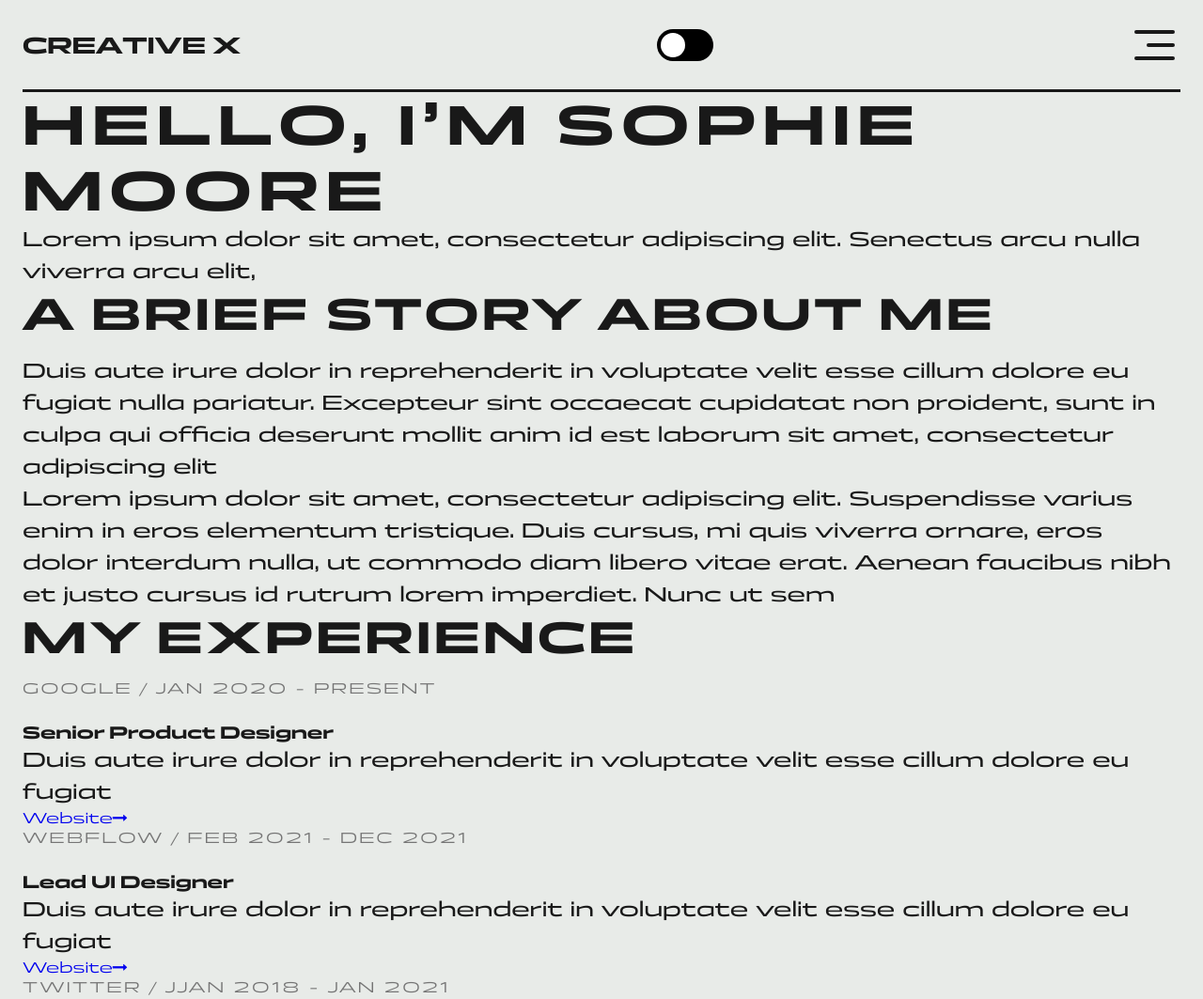
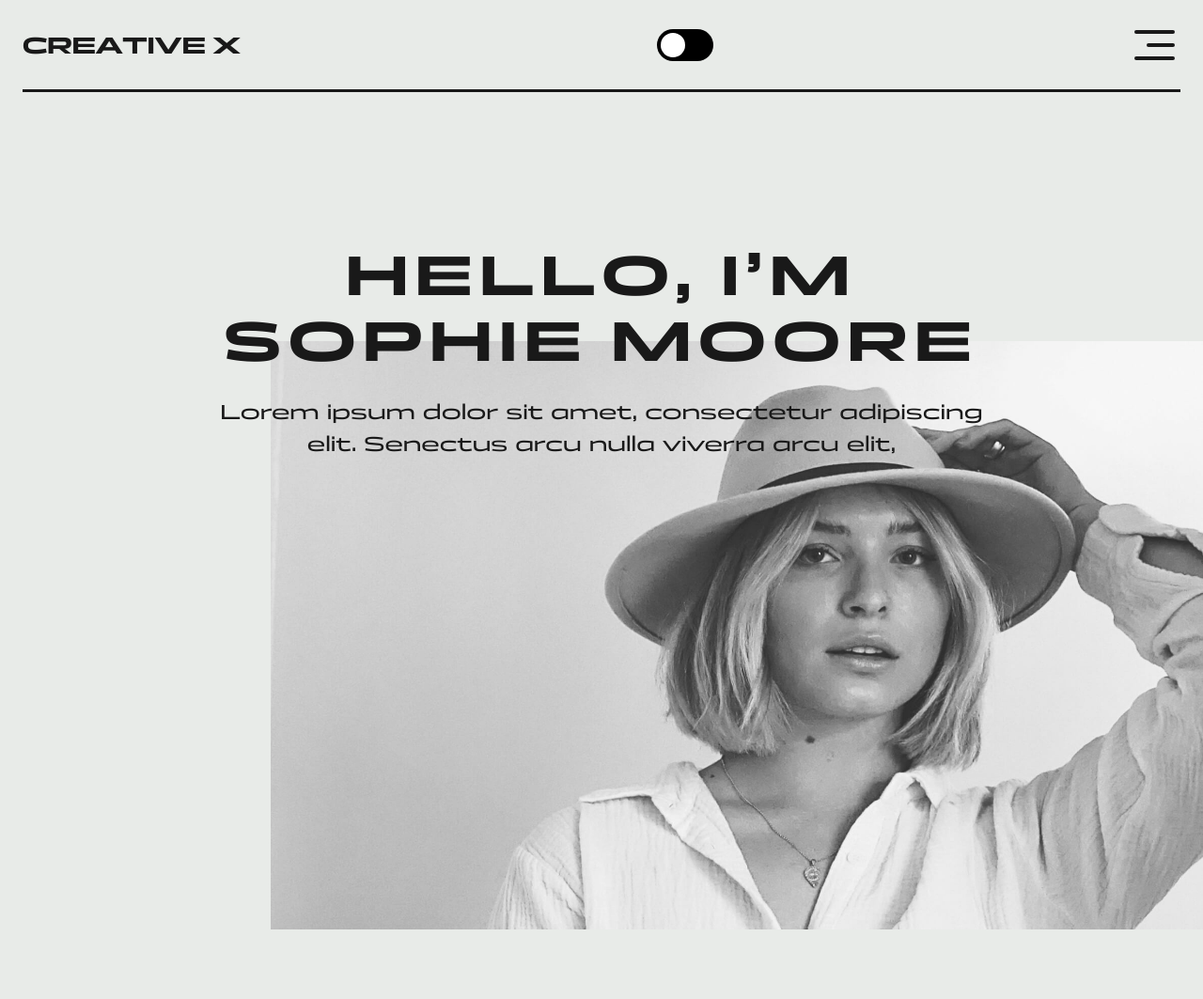
Before and after one commit to MuhammadAli084/Custom-animation-sample-a, a plain HTML site: page about me.html in a window 1280 px wide. Shown: the top 1063 px of the page at 94% size. Drawn offline with nearby package versions, Linux system fonts and the light colour scheme.

Commit message:
about page desktop

```diff
--- a/about me.html
+++ b/about me.html
@@ -43,7 +43,7 @@
                             <a href="index.html">home</a>
                         </li>
                         <li>
-                            <a href="#">about</a>
+                            <a href="about me.html">about</a>
                         </li>
                         <li>
                             <a href="projects.html">projects</a>
@@ -62,8 +62,13 @@
     <!-- header end -->
     <div class="about-banner">
         <div class="container">
-            <h1>Hello, I’m sophie moore</h1>
-            <p>Lorem ipsum dolor sit amet, consectetur adipiscing elit. Senectus arcu nulla viverra arcu elit,</p>
+            <div class="col-left">
+                <h1>Hello, I’m sophie moore</h1>
+                <p>Lorem ipsum dolor sit amet, consectetur adipiscing elit. Senectus arcu nulla viverra arcu elit,</p>
+            </div>
+            <div class="col-right">
+                <img src="images/about-bg.jpg" alt="">
+            </div>
         </div>
     </div>
 
@@ -71,11 +76,11 @@
         <div class="container">
             <h2>A brief story about me</h2>
             <div class="detail-row">
-                <div class="col-left">
+                <div class="col col-left">
                     <p>Duis aute irure dolor in reprehenderit in voluptate velit esse cillum dolore eu fugiat nulla pariatur. Excepteur sint occaecat cupidatat non proident, sunt in culpa qui officia deserunt mollit anim id est laborum sit amet, consectetur
                         adipiscing elit</p>
                 </div>
-                <div class="col-right">
+                <div class="col col-right">
                     <p>Lorem ipsum dolor sit amet, consectetur adipiscing elit. Suspendisse varius enim in eros elementum tristique. Duis cursus, mi quis viverra ornare, eros dolor interdum nulla, ut commodo diam libero vitae erat. Aenean faucibus nibh et
                         justo cursus id rutrum lorem imperdiet. Nunc ut sem</p>
                 </div>
--- a/css/style.css
+++ b/css/style.css
@@ -1344,6 +1344,83 @@ form textarea {
 /* faq css end */
 
 
+/* about me css start */
+
+.about-banner {
+    padding: 160px 0 200px;
+    min-height: 1000px;
+    position: relative;
+}
+
+.about-banner h1 {
+    margin-bottom: 24px;
+}
+
+.about-banner .col-right {
+    position: absolute;
+    max-width: 992px;
+    width: 100%;
+    height: 626px;
+    right: 0;
+    top: 265px;
+    z-index: -1;
+}
+
+.about-banner .col-right img {
+    width: 100%;
+    height: 100%;
+}
+
+.about-banner .col-left {
+    text-align: center;
+    max-width: 70%;
+    margin: 0 auto;
+}
+
+.story {
+    padding-top: 200px;
+}
+
+.story .detail-row,
+.experience .detail-row {
+    display: flex;
+    justify-content: space-between;
+    margin-top: 60px;
+    border-bottom: 2px solid var(--black-color);
+    padding: 0 0 200px;
+}
+
+.story .detail-row .col {
+    max-width: 46%;
+}
+
+.story .detail-row .col p {
+    font-size: 18px;
+    line-height: 30px;
+    font-weight: 500;
+    color: var(--gray-color);
+}
+
+.experience {
+    padding: 200px 0;
+}
+
+.experience .detail-row {
+    flex-wrap: wrap;
+    justify-content: center;
+    border: none;
+    padding: 0;
+}
+
+.experience .detail-row .col {
+    max-width: 50%;
+    width: 100%;
+}
+
+
+/* about me css end */
+
+
 /* --------- contact page css end ---------- */
 
 @media screen and (max-width: 1290px) {
```
Also changed, not shown: index.html (+1 -1 lines).
